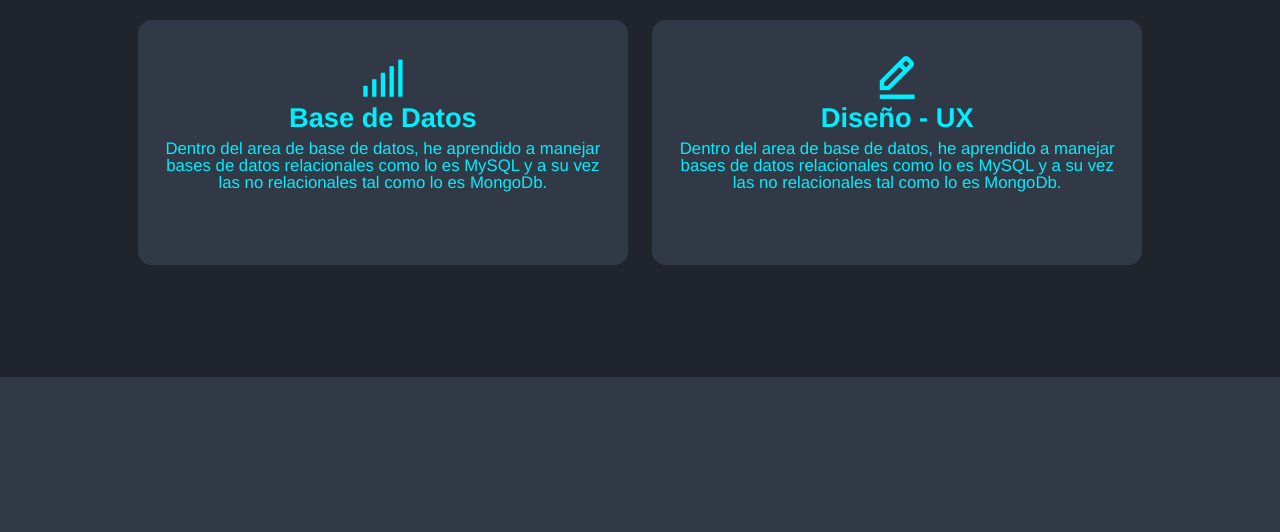
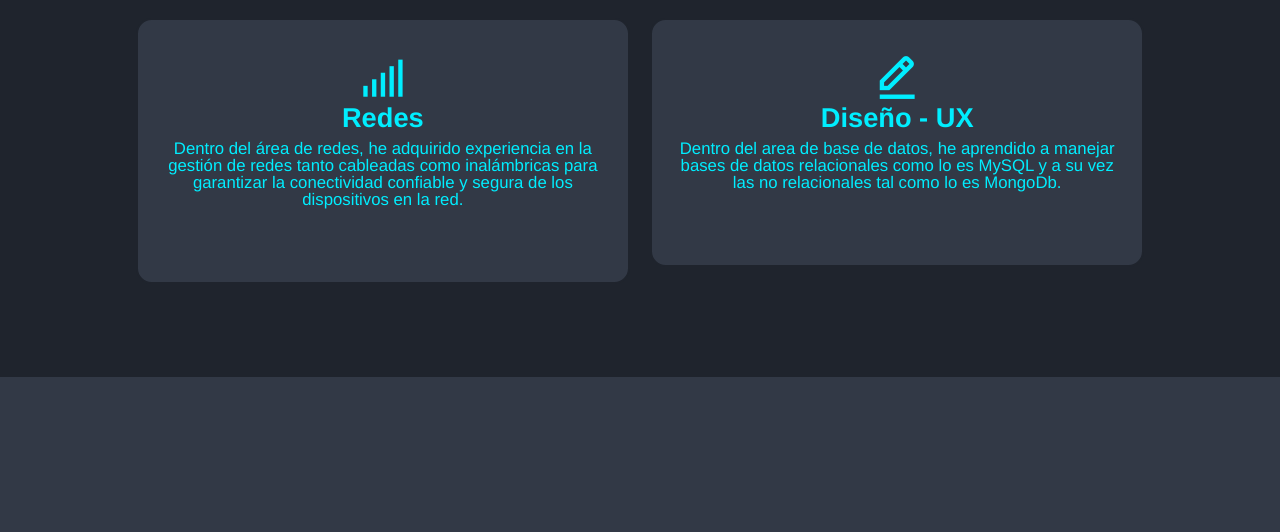
Before and after one commit to MasterSuku16/Portfolio, a plain HTML site: page index.html in a window 1280 px wide. Shown: the part 2073-2605 px from the top of the page. Drawn offline with nearby package versions, Linux system fonts and the light colour scheme.

Commit message:
fixed commit

```diff
--- a/index.html
+++ b/index.html
@@ -97,9 +97,9 @@
             </div>
             <div class="services-box">
                 <i class='bx bx-signal-5' >
-                    <h3>Base de Datos</h3>
-                    <p>Dentro del area de base de datos, he aprendido a manejar bases de datos relacionales como lo es
-                        MySQL y a su vez las no relacionales tal como lo es MongoDb.
+                    <h3>Redes</h3>
+                    <p>Dentro del área de redes, he adquirido experiencia en la gestión de redes tanto cableadas como inalámbricas
+                        para garantizar la conectividad confiable y segura de los dispositivos en la red.
                     </p>
                 </i>
             </div>
```
